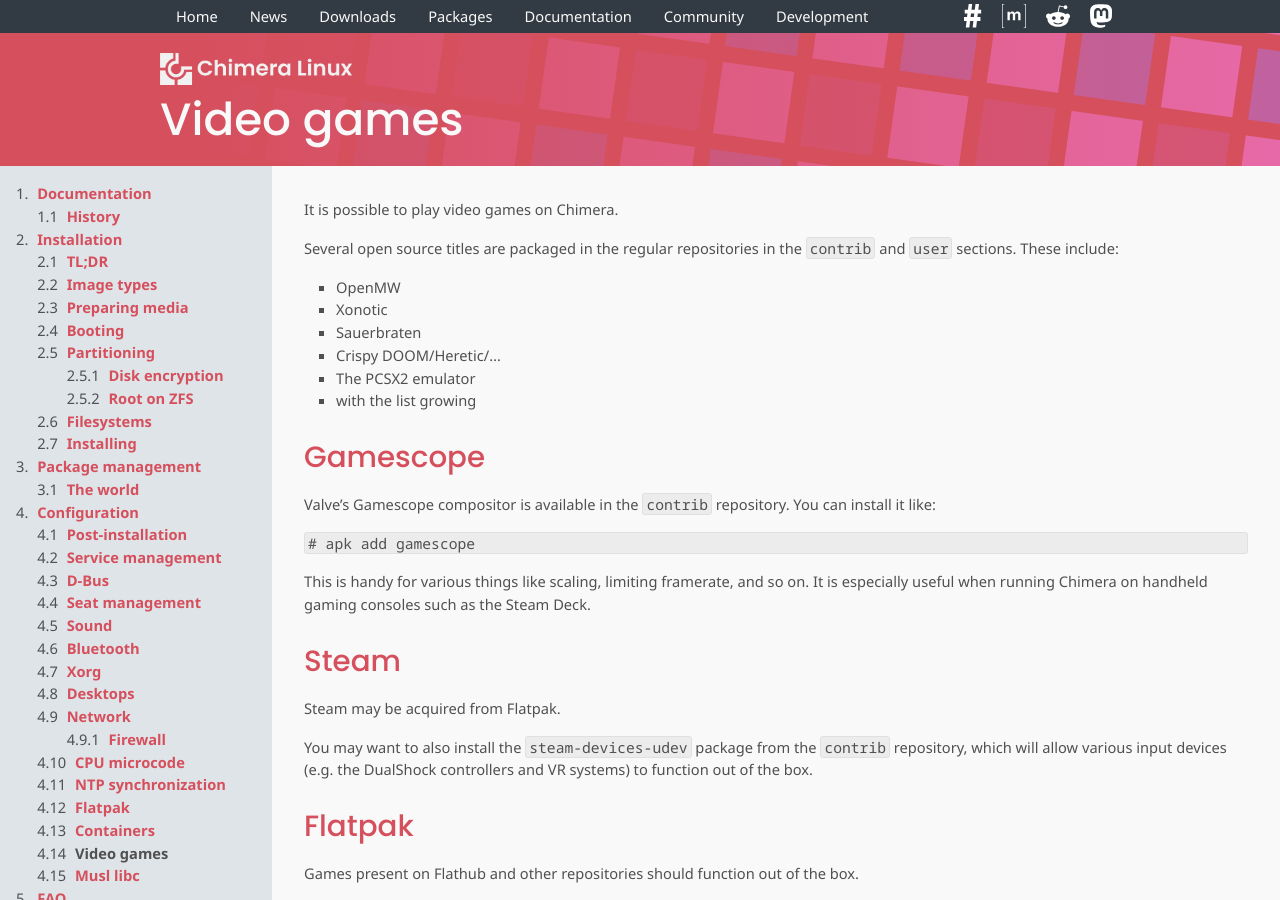
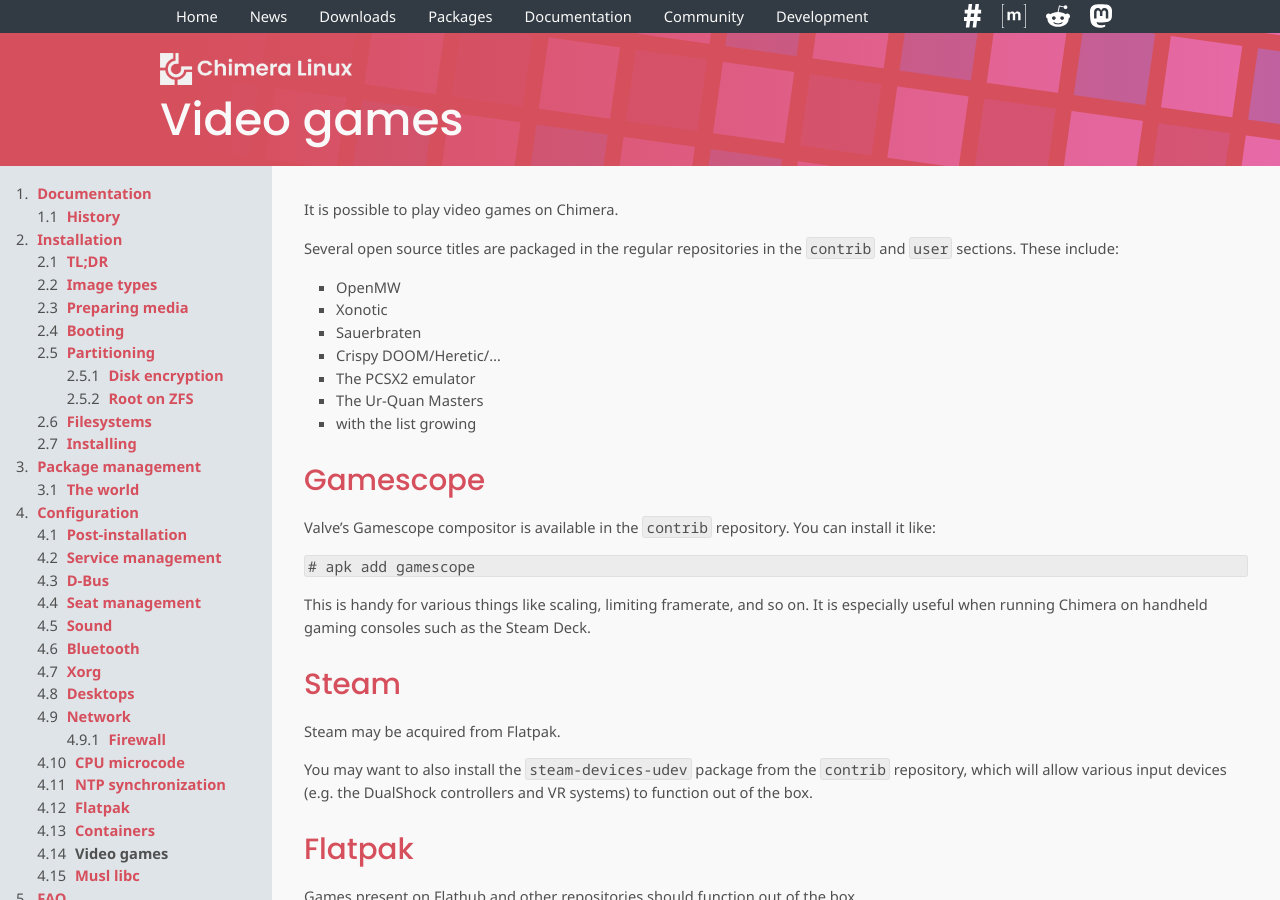
Before and after one commit to chimera-linux/chimera-linux.github.io, a Jekyll site: the page built from _docs/configuration/games.md, in a window 1280 px wide and 900 px high. Built offline with Jekyll 4.4.1, drawn with Linux system fonts in a browser that asks for light colours.

Commit message:
add uqm to list of games

```diff
--- a/_docs/configuration/games.md
+++ b/_docs/configuration/games.md
@@ -14,6 +14,7 @@
 * Sauerbraten
 * Crispy DOOM/Heretic/...
 * The PCSX2 emulator
+* The Ur-Quan Masters
 * with the list growing
 
 ## Gamescope
```
